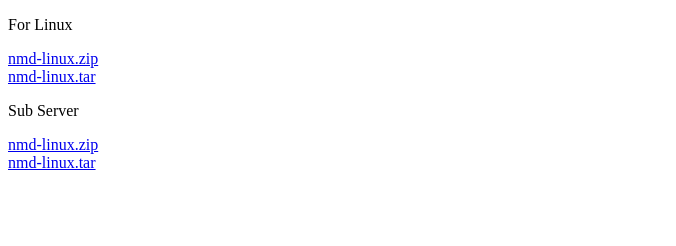
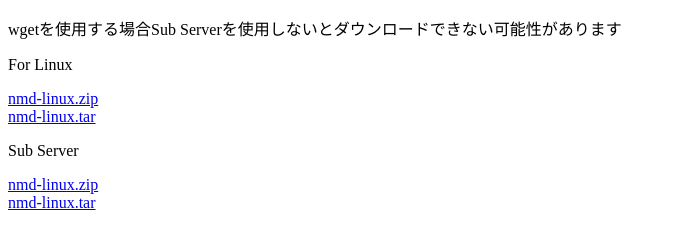
Before and after one commit to n624-dev/portfolio-v1.1, a plain HTML site: page file/nmd.html in a window 1280 px wide. Shown: the whole page, without its empty margins (0-676 px from the left). Drawn offline with Linux system fonts and the light colour scheme.

Commit message:
Update nmd.html

```diff
--- a/file/nmd.html
+++ b/file/nmd.html
@@ -5,6 +5,7 @@
     <title>nmd</title>
 </head>
 <body>
+    <p>wgetを使用する場合Sub Serverを使用しないとダウンロードできない可能性があります</p>
     <p>For Linux</p>
     <a href="nmd-linux.zip">nmd-linux.zip</a>
     <br>
```
